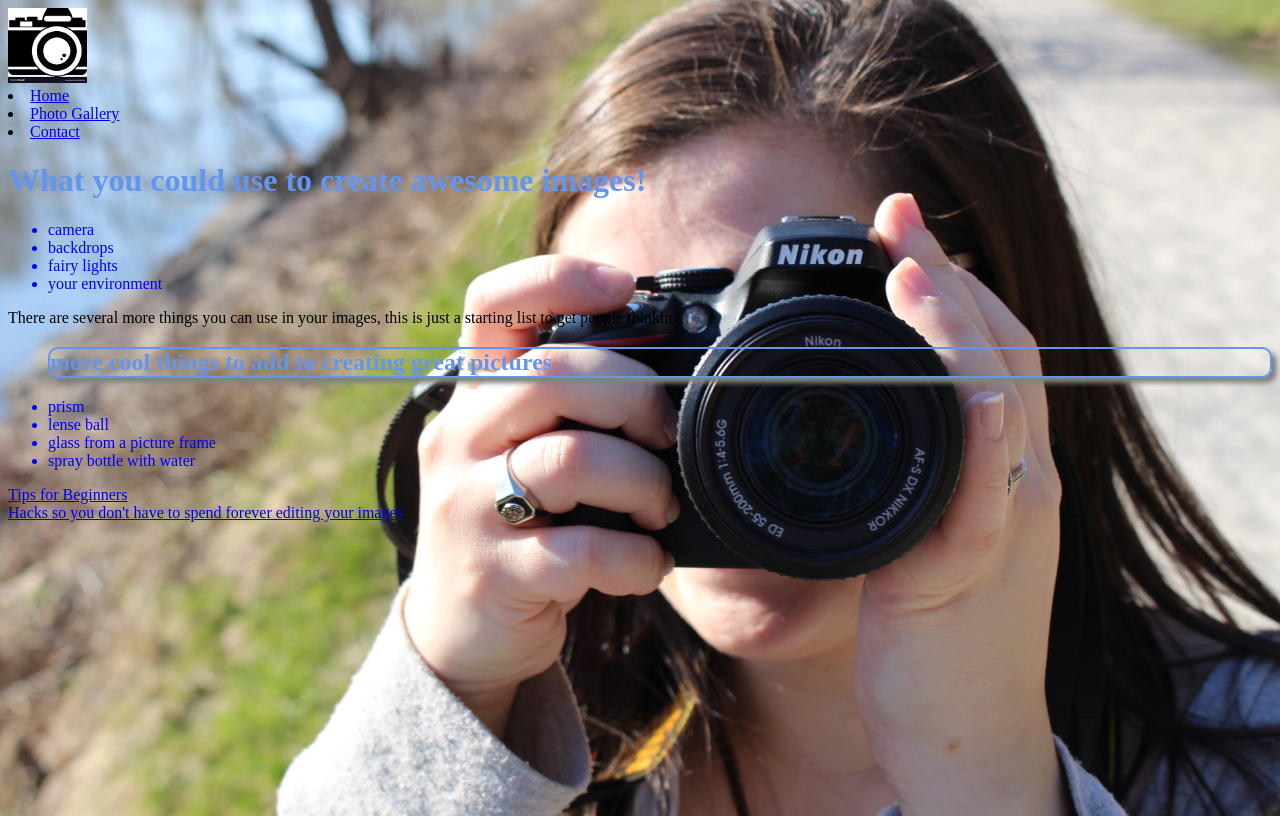
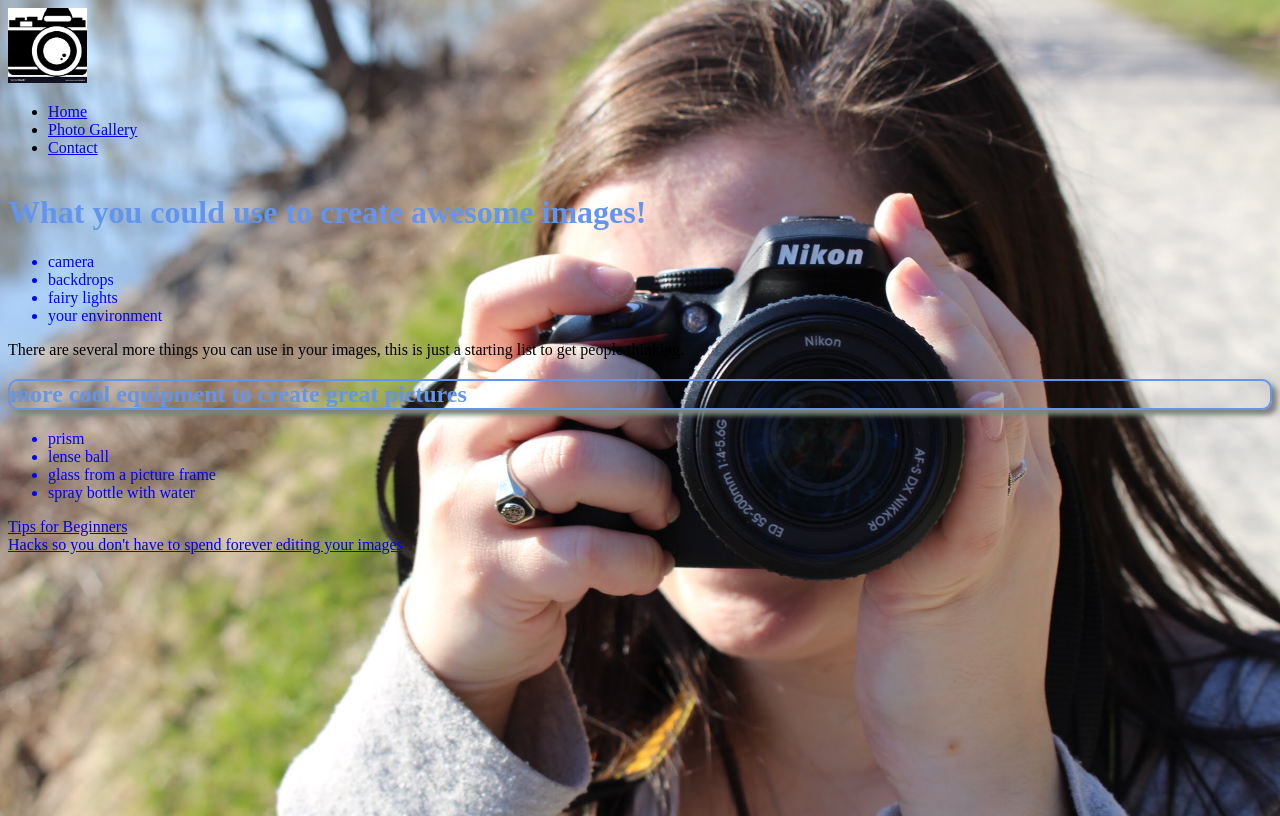
Before and after one commit to bcarozz8/assignment4, a plain HTML site: page features.html in a window 1280 px wide. Drawn offline with Linux system fonts and the light colour scheme.

Commit message:
assignment4

```diff
--- a/features.html
+++ b/features.html
@@ -7,17 +7,22 @@
     <link rel="stylesheet" type="text/css" href="css/styles.css">
      <a href="index.html"> <img src="images/photography%20download.png" alt=" photography logo" height="75"></a>
 
+    <nav>
 
-      <li> <a href="index.html"target="_blank">Home </a></li>
+        <ul>
+
+      <li> <a href="index.html" target="_blank">Home </a></li>
 
     <li> <a href="pics.html" target="_blank">Photo Gallery</a> </li>
 
      <li> <a href="contact.html" target="_blank">Contact</a> </li>
+    </ul>
+
+</nav>
+
+    <h1 style="color: cornflowerblue">What you could use to create awesome images! </h1>
 
 
-    <h1 style="color: cornflowerblue">What you could use to create awesome images! </h1>
-    </head>
- <body>
     <ul>
     <li style= "color : blue "> camera </li>
     <li style= "color : blue "> backdrops</li>
@@ -26,8 +31,11 @@
     </ul>
     <p> There are several more things you can use in your images, this is just a starting list to get people thinking.</p>
 
+
+
+        <h2 style="color: cornflowerblue"> more cool equipment to create great pictures </h2>
     <ul>
-        <h2 style="color: cornflowerblue">more cool things to add to creating great pictures </h2>
+
     <li style= "color : blue "> prism </li>
     <li style= "color : blue "> lense ball</li>
     <li style= "color : blue "> glass from a picture frame</li>
```
Also changed, not shown: index.html (+2 -2 lines), pics.html (+5 -4 lines), thankyou.html (+6 -0 lines).
